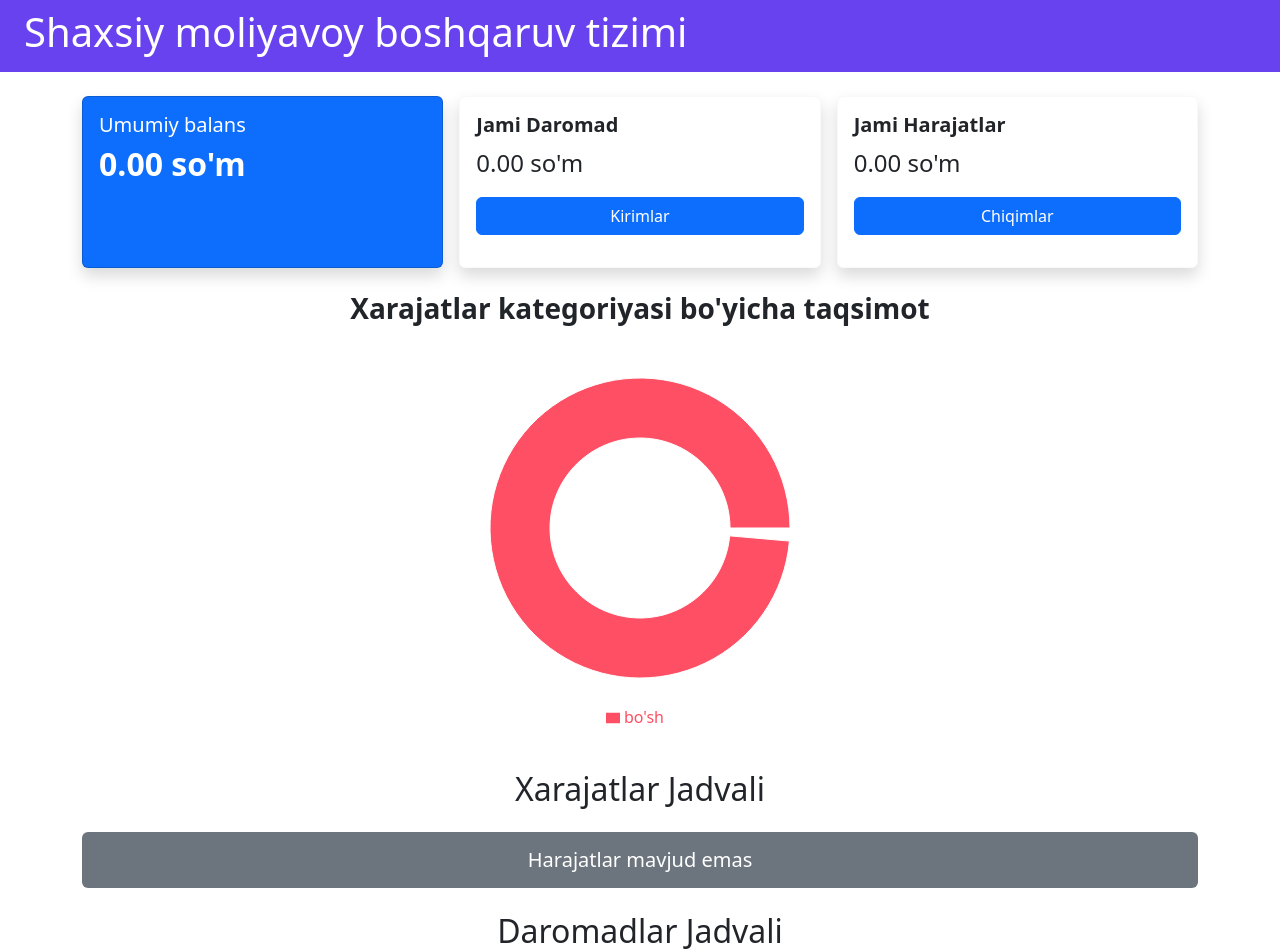
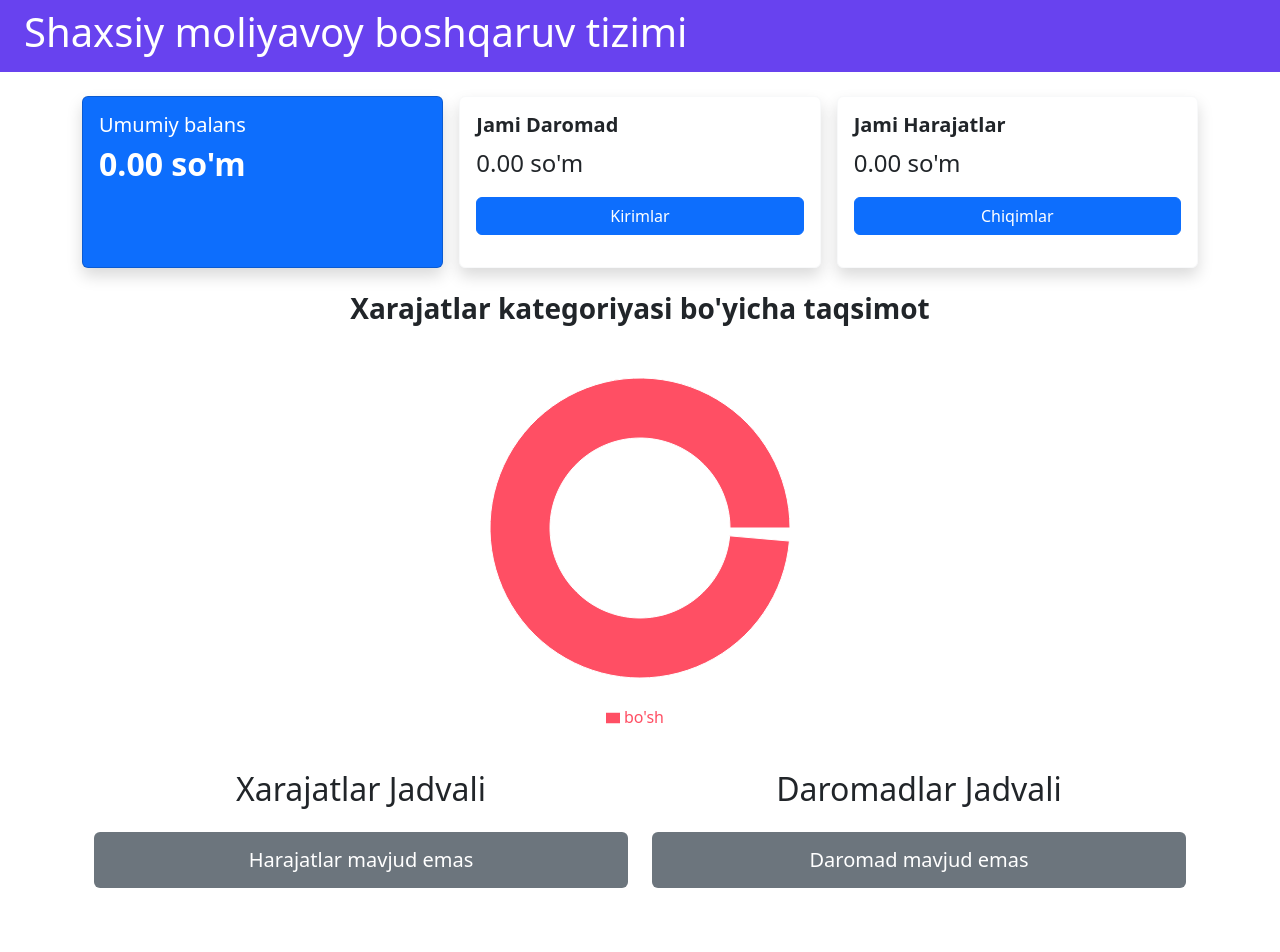
Before and after one commit to SirojiddinCoder/dashboard-1, a React (Vite) app: page / in a window 1280 px wide. Shown: the top 952 px of the page. After the commit the page ends 896 px from the top, so only its background shows below. Built offline with nearby package versions, Linux system fonts and the light colour scheme.

Commit message:
table flex

```diff
--- a/src/App.jsx
+++ b/src/App.jsx
@@ -12,9 +12,12 @@ export default function App() {
             <Header/>
             <Balance/>
             <Charts/>
-            <TotalExpenses/>
+
+           <div style={{display:'flex', alignItems:'center'}} className='container'>
+           <TotalExpenses/>
             {/* jami daromadlar agar kerak bo'lsa*/}
             <TotalIncome/>
+           </div>
         </div>
     )
 }
--- a/src/Components/Header/Header.jsx
+++ b/src/Components/Header/Header.jsx
@@ -5,6 +5,7 @@ export const Header = () => {
     return (
         <div className='HeaderOne text-white'>
             <h1>Shaxsiy moliyavoy boshqaruv tizimi</h1>
+
         </div>
     )
 }
```
